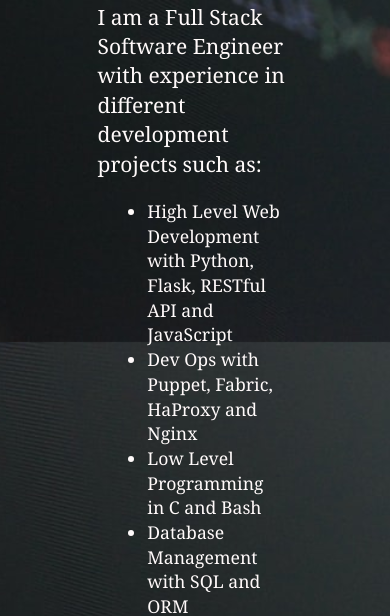
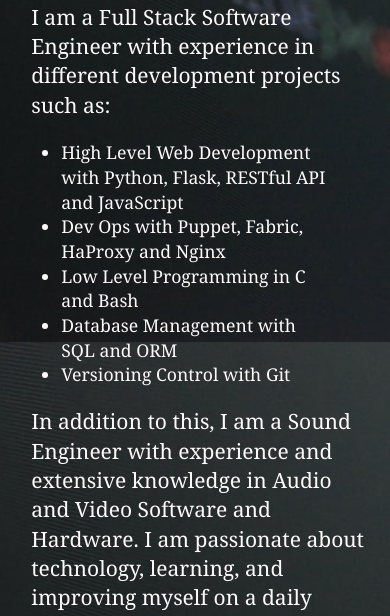
Before and after one commit to jzamora5/jzamora5.github.io, a plain HTML site: page index.html in a window 390 px wide. Shown: the part 502-1118 px from the top of the page. Drawn offline with nearby package versions, Linux system fonts and the light colour scheme.

Commit message:
Update Responsive

```diff
--- a/styles/style.css
+++ b/styles/style.css
@@ -146,10 +146,22 @@ footer {
     #about_me {
 	padding-top: 15%;
     }
+    .me {
+	margin: 0 10% 0 1%;
+    }
+    .p_me {
+	margin: 0 5% 0 8%;
+    }
 }
 @media (max-width: 768px) {
     #about_me {
 	padding-top: 15%;
+    }
+    .me {
+	margin: 0 10% 0 1%;
+    }
+    .p_me {
+	margin: 0 5% 0 8%;
     }
     .landing-text h1 {
 	font-size: 300%;
```
Lines whose indentation alone changed are shown as unchanged.
